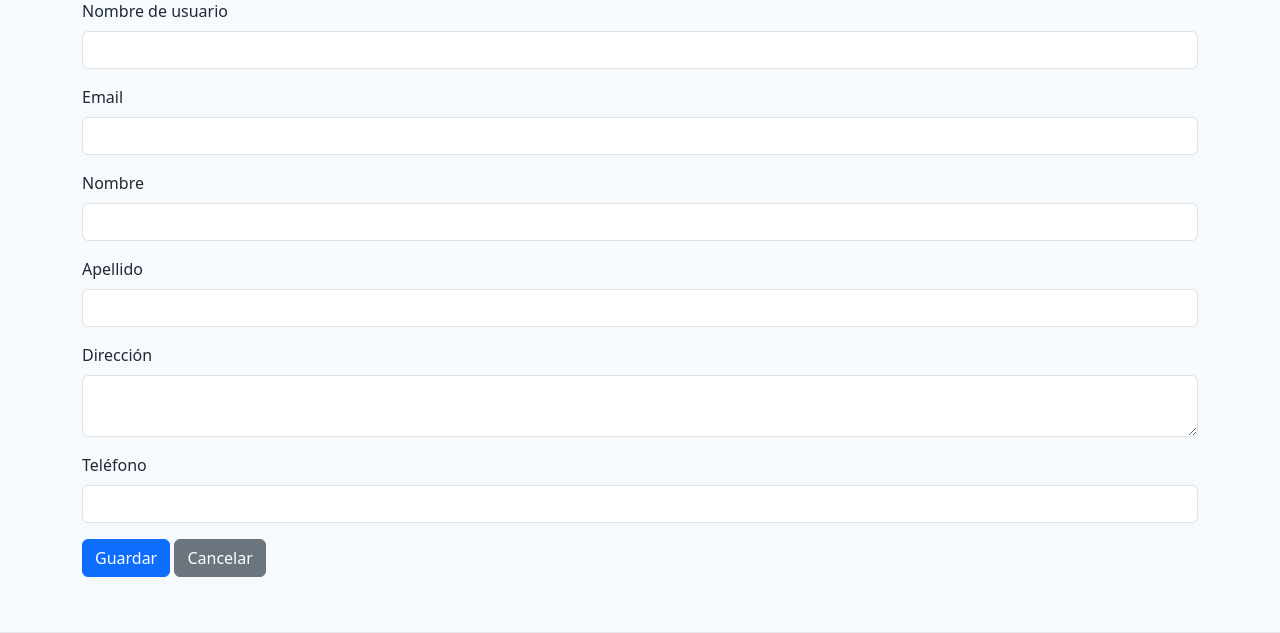
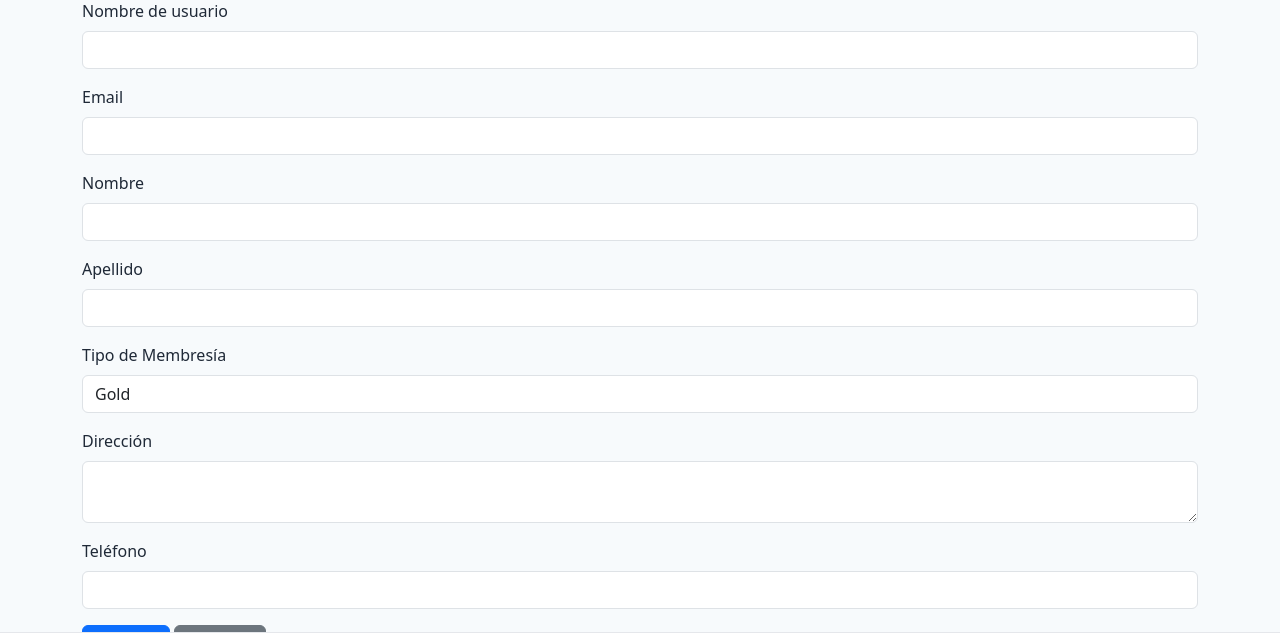
Before and after one commit to hrzr0599/UIII_Costco_0599-Act-6-, a Django app: page /usuarios/agregar/ in a window 1280 px wide. Shown: the part 127-760 px from the top of the page. Run offline with Django 5.2, Linux system fonts and the light colour scheme.

Commit message:
Confirmar

```diff
--- a/app_Costco/models.py
+++ b/app_Costco/models.py
@@ -8,6 +8,11 @@ class Usuario(models.Model):
     apellido = models.CharField(max_length=100)
     direccion = models.TextField()
     telefono = models.CharField(max_length=20, blank=True, null=True)
+    class MembresiaChoices(models.TextChoices):
+        GOLD = 'Gold', 'Gold'
+        EXECUTIVE = 'Executive', 'Executive'
+
+    membresia = models.CharField(max_length=20, choices=MembresiaChoices.choices, default=MembresiaChoices.GOLD)
     fecha_registro = models.DateTimeField(auto_now_add=True)
 
     def __str__(self):
--- a/app_Costco/templates/usuario/agregar_usuario.html
+++ b/app_Costco/templates/usuario/agregar_usuario.html
@@ -20,6 +20,13 @@
     <input class="form-control" name="apellido">
   </div>
   <div class="mb-3">
+    <label class="form-label">Tipo de Membresía</label>
+    <select class="form-control" name="membresia">
+      <option value="Gold">Gold</option>
+      <option value="Executive">Executive</option>
+    </select>
+  </div>
+  <div class="mb-3">
     <label class="form-label">Dirección</label>
     <textarea class="form-control" name="direccion"></textarea>
   </div>
--- a/app_Costco/templates/usuario/ver_usuario.html
+++ b/app_Costco/templates/usuario/ver_usuario.html
@@ -9,6 +9,7 @@
       <th>Usuario</th>
       <th>Email</th>
       <th>Nombre y Apellido</th>
+      <th>Membresía</th>
       <th>Direccion</th>
       <th>Teléfono</th>
       <th>Registrado</th>
@@ -22,6 +23,7 @@
       <td>{{ u.nombre_usuario }}</td>
       <td>{{ u.email }}</td>
       <td>{{ u.nombre }} {{ u.apellido }}</td>
+      <td>{{ u.membresia }}</td>
       <td>{{ u.direccion }}</td>
       <td>{{ u.telefono }}</td>
       <td>{{ u.fecha_registro }}</td>
--- a/app_Costco/views.py
+++ b/app_Costco/views.py
@@ -14,6 +14,7 @@ def agregar_usuario(request):
         apellido = request.POST.get('apellido', '').strip()
         direccion = request.POST.get('direccion', '').strip()
         telefono = request.POST.get('telefono', '').strip()
+        membresia = request.POST.get('membresia', 'Gold')
 
         usuario = Usuario(
             nombre_usuario=nombre_usuario,
@@ -21,7 +22,8 @@ def agregar_usuario(request):
             nombre=nombre,
             apellido=apellido,
             direccion=direccion,
-            telefono=telefono
+            telefono=telefono,
+            membresia=membresia
         )
         usuario.save()
         return redirect('ver_usuario')
@@ -48,6 +50,7 @@ def realizar_actualizacion_usuario(request, usuario_id):
         usuario.apellido = request.POST.get('apellido', usuario.apellido).strip()
         usuario.direccion = request.POST.get('direccion', usuario.direccion).strip()
         usuario.telefono = request.POST.get('telefono', usuario.telefono).strip()
+        usuario.membresia = request.POST.get('membresia', usuario.membresia)
         usuario.save()
         return redirect('ver_usuario')
     return redirect('actualizar_usuario', usuario_id=usuario_id)
```
Also changed, not shown: app_Costco/templates/usuario/actualizar_usuario.html (+7 -0 lines), app_Costco/migrations/0004_usuario_membresia.py (added), db.sqlite3.
